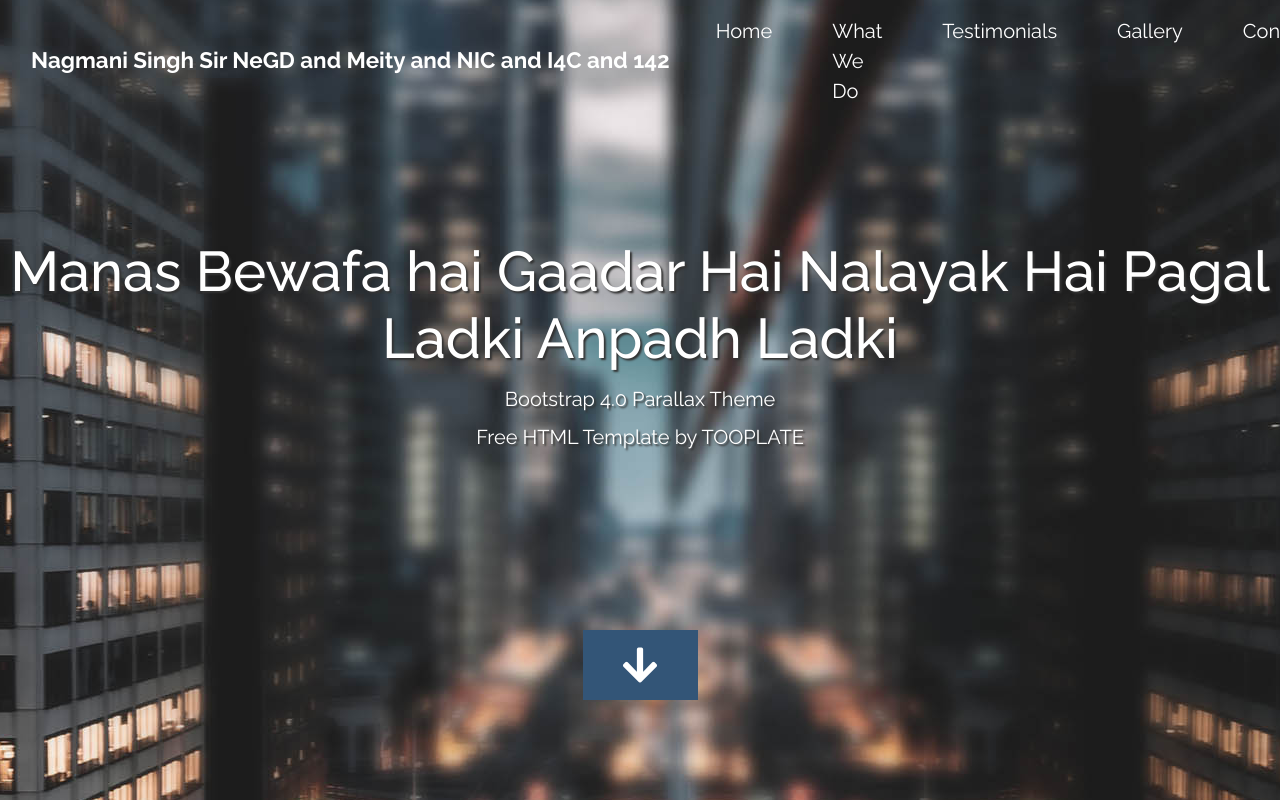
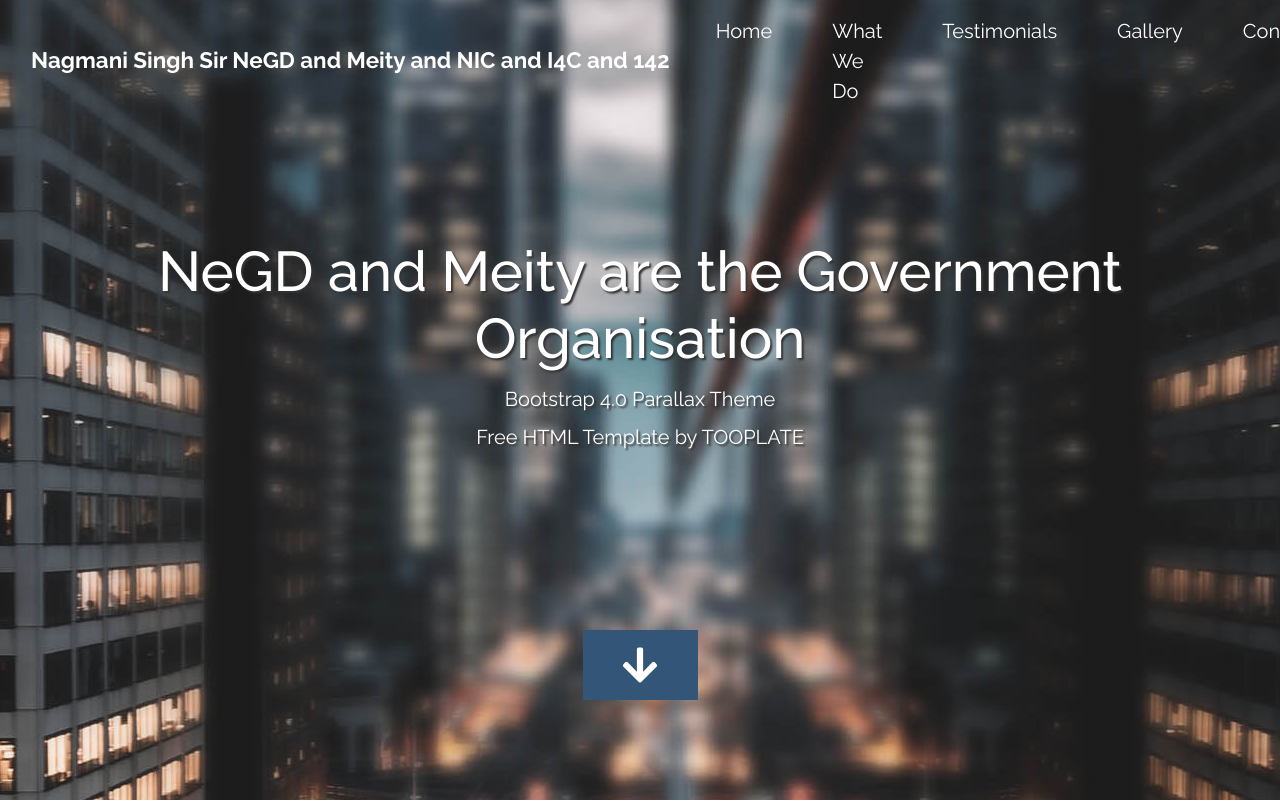
Before and after one commit to MANAS-JI/NeGD_Official_Project_New, a plain HTML site: page index.html in a window 1280 px wide. Shown: the top 802 px of the page. Drawn offline with Linux system fonts and the light colour scheme.

Commit message:
5 commit

```diff
--- a/index.html
+++ b/index.html
@@ -54,7 +54,7 @@ https://www.tooplate.com/view/2117-infinite-loop
 
       <div class="text-center tm-hero-text-container">
         <div class="tm-hero-text-container-inner">
-            <h2 class="tm-hero-title">Manas Bewafa hai Gaadar Hai Nalayak Hai Pagal Ladki Anpadh Ladki</h2>
+            <h2 class="tm-hero-title">NeGD and Meity are the Government Organisation</h2>
             <p class="tm-hero-subtitle">
               Bootstrap 4.0 Parallax Theme
               <br>Free HTML Template by TOOPLATE
```
